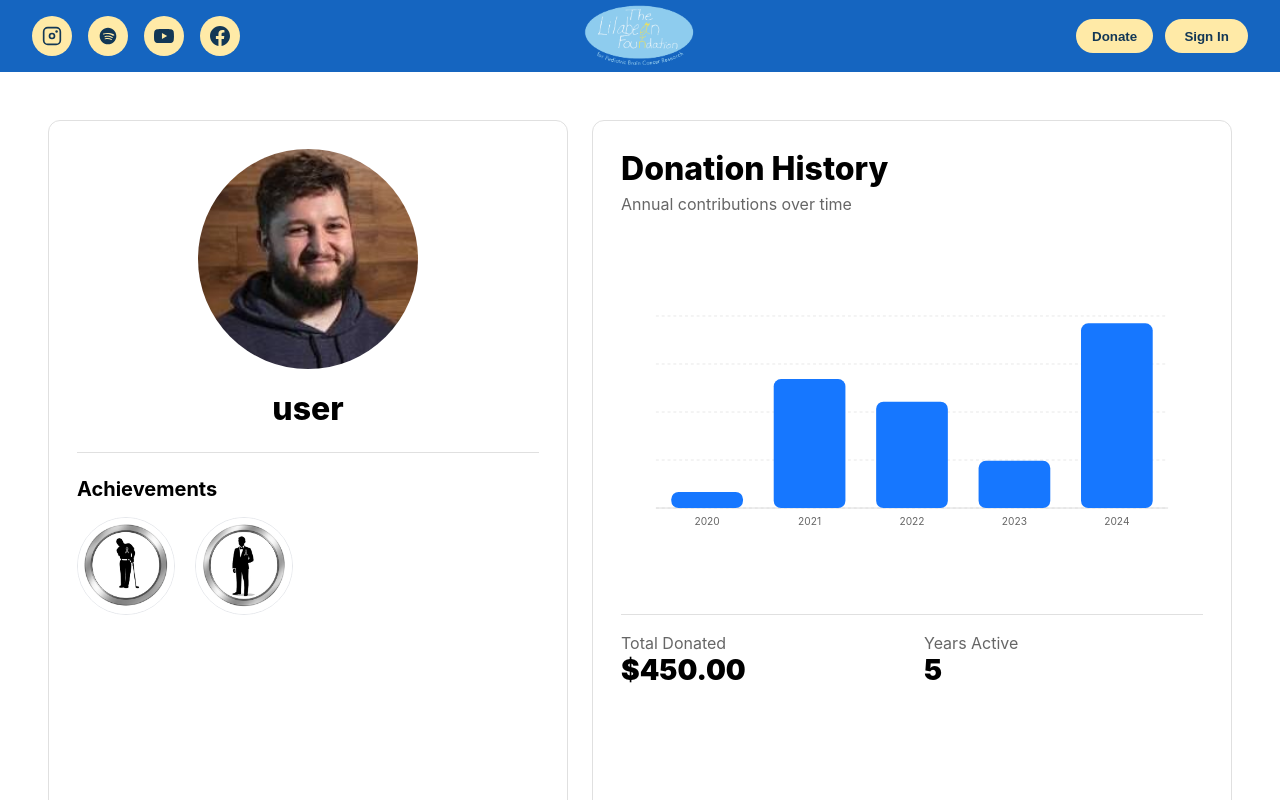
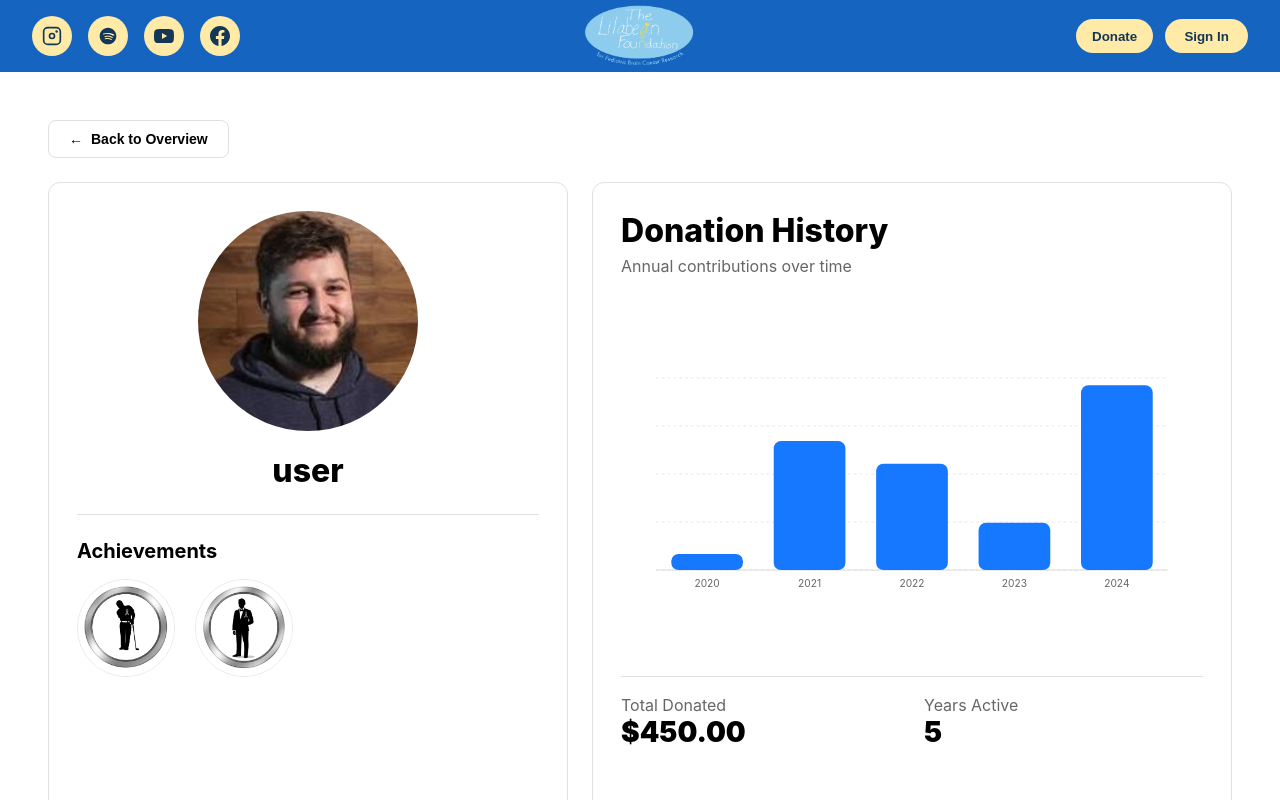
Before and after one commit to cfgcolumbus25/Team-7, a React (Vite) app in the folder frontend/: page /admin in a window 1280 px wide. Shown: the top 800 px of the page. Built offline with nearby package versions, Linux system fonts and the light colour scheme.

Commit message:
"adding back to overview buttons"

```diff
--- a/frontend/src/pages/AdminDashboard.jsx
+++ b/frontend/src/pages/AdminDashboard.jsx
@@ -1,6 +1,7 @@
-import { useMemo, useState, useEffect, useRef } from "react";
+import { useEffect, useMemo, useRef, useState } from "react";
+import { useNavigate } from "react-router-dom";
+import { ResearchTileCard } from "../components/ResearchTimeline.jsx";
 import { useUser } from "../contexts/UserContext.jsx";
-import { ResearchTileCard } from "../components/ResearchTimeline.jsx";
 
 // Animated tooltip component for achievements (scale from image)
 function Tooltip({ label, children }) {
@@ -198,6 +199,7 @@ function formatMoney(amountDisplay) {
 export default function AdminDashboard() {
   // Get user state from context
   const { user } = useUser();
+  const navigate = useNavigate();
 
   // Example data; replace with API data later
   const donations = useMemo(
@@ -462,6 +464,38 @@ export default function AdminDashboard() {
 
   return (
     <>
+      {/* Back to Overview button */}
+      <div style={{ padding: "24px 24px 0", maxWidth: "1400px", margin: "0 auto" }}>
+        <button
+          type="button"
+          onClick={() => navigate("/")}
+          style={{
+            background: "#fff",
+            border: "1px solid #e0e0e0",
+            color: "#000000",
+            padding: "10px 20px",
+            fontSize: 14,
+            fontWeight: 600,
+            borderRadius: 8,
+            cursor: "pointer",
+            display: "inline-flex",
+            alignItems: "center",
+            gap: 8,
+            transition: "all 0.2s ease",
+          }}
+          onMouseEnter={(e) => {
+            e.currentTarget.style.background = "#f5f5f5";
+            e.currentTarget.style.borderColor = "#d0d0d0";
+          }}
+          onMouseLeave={(e) => {
+            e.currentTarget.style.background = "#fff";
+            e.currentTarget.style.borderColor = "#e0e0e0";
+          }}
+        >
+          <span>←</span>
+          <span>Back to Overview</span>
+        </button>
+      </div>
       <div
         style={{
           minHeight: "100vh",
--- a/frontend/src/pages/Donate.jsx
+++ b/frontend/src/pages/Donate.jsx
@@ -1,6 +1,8 @@
 import { useState } from 'react';
+import { useNavigate } from 'react-router-dom';
 
 export default function Donate() {
+  const navigate = useNavigate();
   // Template state only (no side effects)
   const [type, setType] = useState('individual'); // 'individual' | 'team'
   const [donorName, setDonorName] = useState('');
@@ -23,6 +25,38 @@ export default function Donate() {
 
   return (
     <div style={{ maxWidth: '1200px', margin: '0 auto', padding: '2rem' }}>
+      {/* Back to Overview button */}
+      <div style={{ marginBottom: '1.5rem' }}>
+        <button
+          type="button"
+          onClick={() => navigate("/")}
+          style={{
+            background: "#fff",
+            border: "1px solid #e0e0e0",
+            color: "#000000",
+            padding: "10px 20px",
+            fontSize: 14,
+            fontWeight: 600,
+            borderRadius: 8,
+            cursor: "pointer",
+            display: "inline-flex",
+            alignItems: "center",
+            gap: 8,
+            transition: "all 0.2s ease",
+          }}
+          onMouseEnter={(e) => {
+            e.currentTarget.style.background = "#f5f5f5";
+            e.currentTarget.style.borderColor = "#d0d0d0";
+          }}
+          onMouseLeave={(e) => {
+            e.currentTarget.style.background = "#fff";
+            e.currentTarget.style.borderColor = "#e0e0e0";
+          }}
+        >
+          <span>←</span>
+          <span>Back to Overview</span>
+        </button>
+      </div>
       {/* Page header */}
       <div style={{ marginBottom: '2rem' }}>
         <h2 style={{ fontSize: '2rem', fontWeight: '700', marginBottom: '0.5rem', color: '#1e293b' }}>
--- a/frontend/src/pages/Overview.jsx
+++ b/frontend/src/pages/Overview.jsx
@@ -1,4 +1,4 @@
-import { useState, useRef, useEffect } from "react";
+import { useEffect, useRef, useState } from "react";
 import {
   Bar,
   BarChart,
```
